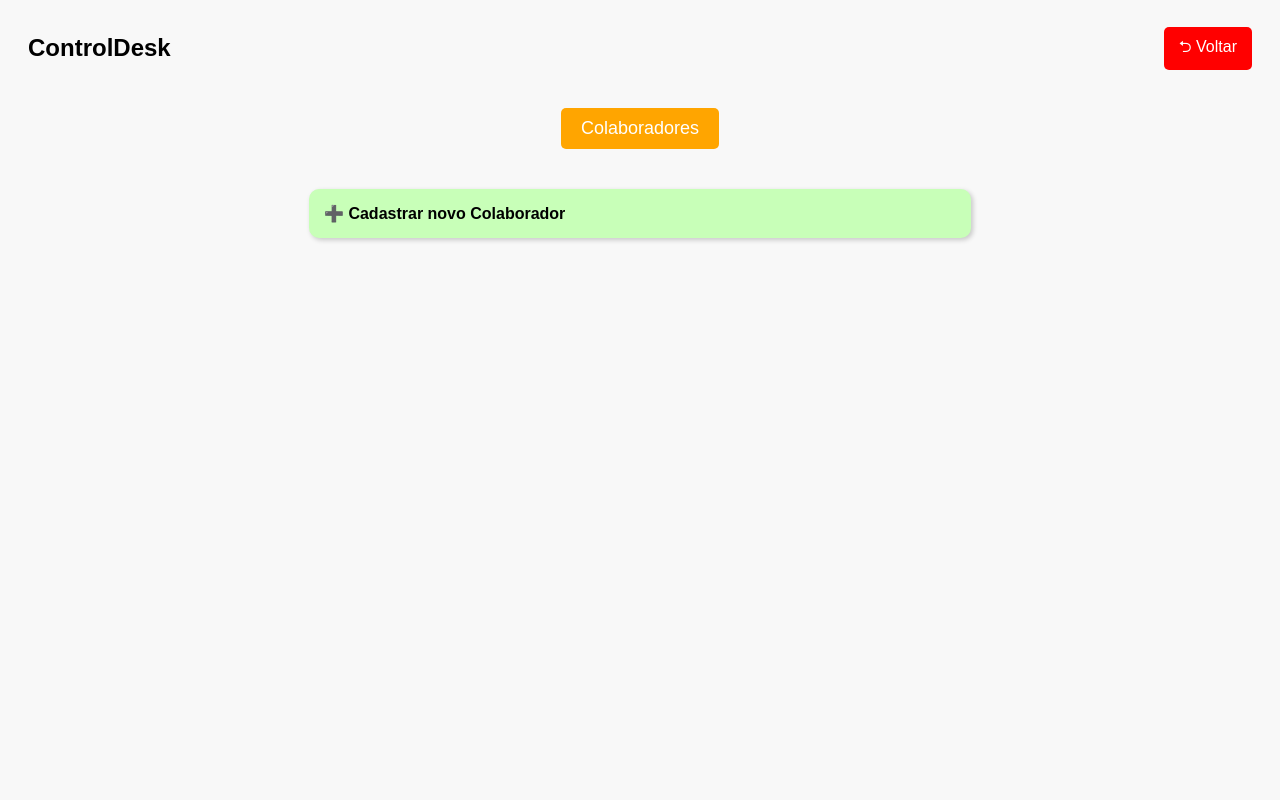
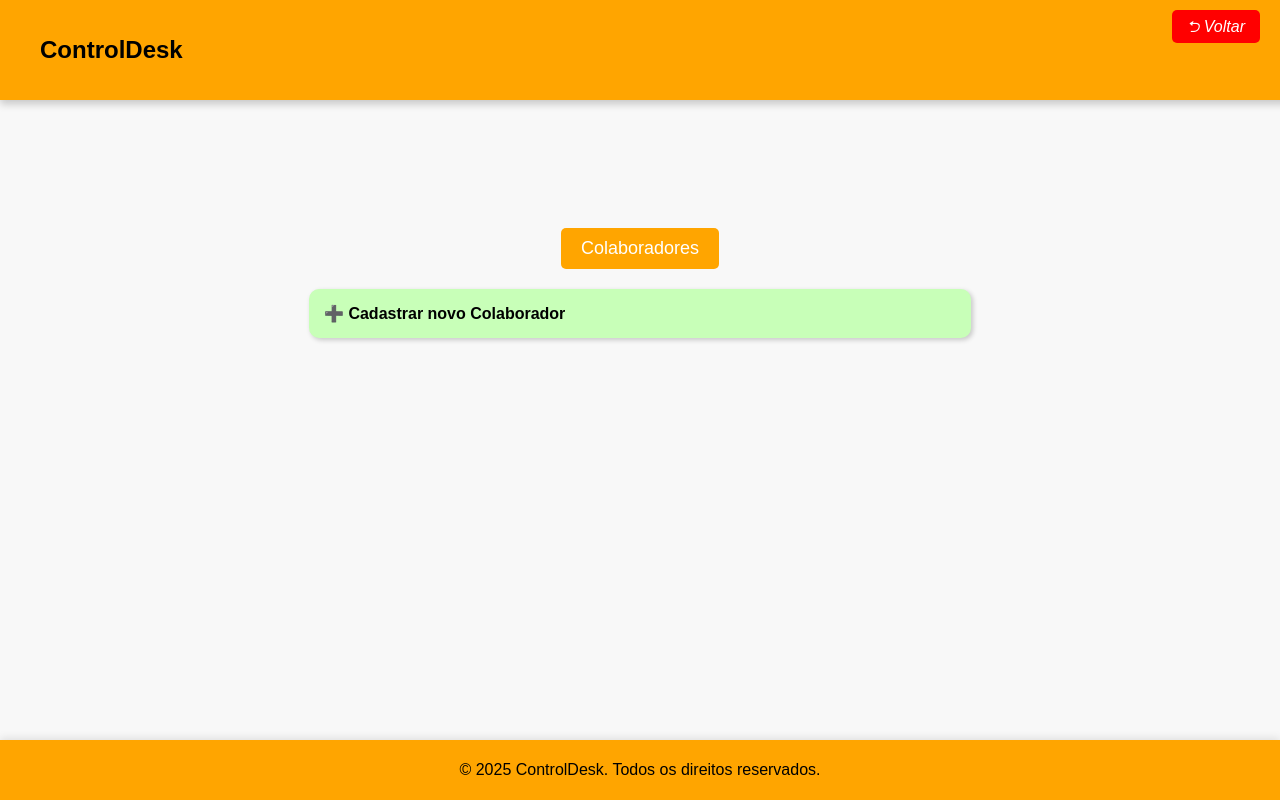
Before and after one commit to ThiagoHeckler/ControlDesk_Prog4, a Flask app: page /colaboradores in a window 1280 px wide. Run offline with Flask 3, Linux system fonts and the light colour scheme; data that the repository does not hold is empty.

Commit message:
Adicionando ultimas mudanças no repositorio

```diff
--- a/app/static/styles/listar_colaboradores.css
+++ b/app/static/styles/listar_colaboradores.css
@@ -5,17 +5,33 @@ body {
     text-align: center;
 }
 
-/* Cabeçalho */
+
+/* Estilo do Header */
 header {
+    width: 100%;
     display: flex;
     justify-content: space-between;
     align-items: center;
-    padding: 10px 20px;
+    padding: 20px 40px;
+    position: fixed;
+    top: 0;
+    left: 0;
+    background-color: #ffa500;
+    z-index: 100;
+    box-shadow: 0px 4px 8px rgba(0, 0, 0, 0.2);
 }
 
 .title {
     font-size: 24px;
     font-weight: bold;
+}
+
+/* Botão Sair - Alinhado no canto superior direito */
+.logout-container {
+    position: fixed;
+    top: 15px;
+    right: 20px;
+    z-index: 101;
 }
 
 .btn-voltar {
@@ -34,7 +50,7 @@ header {
     font-size: 18px;
     border: none;
     border-radius: 5px;
-    margin: 20px 0;
+    margin-top: 220px;
 }
 
 /* Lista de colaboradores */
@@ -84,3 +100,14 @@ header {
     text-decoration: none;
     color: black;
 }
+/* Estilo do Footer */
+footer {
+    width: 100%;
+    text-align: center;
+    padding: 5px 0;
+    background-color: #ffa500;
+    position: fixed;
+    bottom: 0;
+    left: 0;
+    box-shadow: 0px -2px 8px rgba(0, 0, 0, 0.1);
+}
--- a/app/static/styles/listar_projetos.css
+++ b/app/static/styles/listar_projetos.css
@@ -56,7 +56,6 @@ header {
     padding: 10px 20px;
     border-radius: 5px;
     cursor: default;
-    margin: 20px 0;
     margin-top: 220px;
 }
 
--- a/app/templates/listar_colaboradores.html
+++ b/app/templates/listar_colaboradores.html
@@ -9,7 +9,9 @@
 <body>
     <header>
         <h1 class="title">ControlDesk</h1>
-        <a href="{{ url_for('dashboard_bp.dashboard') }}" class="btn-voltar">⮌ Voltar</a>
+        <div class="logout-container">
+            <a href="{{ url_for('dashboard_bp.dashboard') }}" class="btn-voltar"><i class="fas fa-sign-out-alt">⮌ Voltar</i></a>
+        </div>
     </header>
 
     <button class="btn-colaboradores">Colaboradores</button>
@@ -26,5 +28,8 @@
             <a href="{{ url_for('colaborador_bp.cadastro_colaborador_page') }}" class="add-btn">➕ Cadastrar novo Colaborador</a>
         </div>
     </div>
+    <footer>
+    <p>&copy; 2025 ControlDesk. Todos os direitos reservados.</p>
+</footer>
 </body>
 </html>
```
Also changed, not shown: app/static/styles/listar_usuarios.css (+29 -3 lines), app/templates/listar_usuarios.html (+6 -1 lines), 1 other file.
